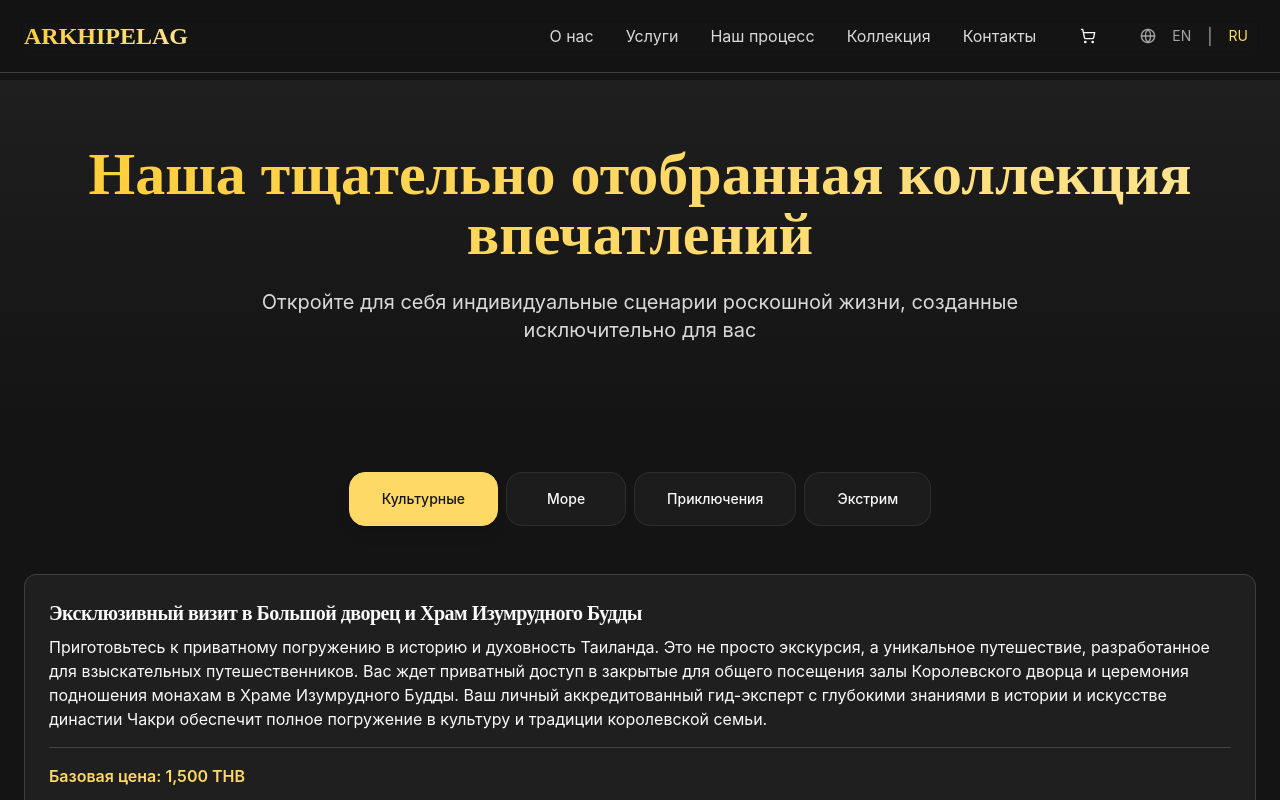
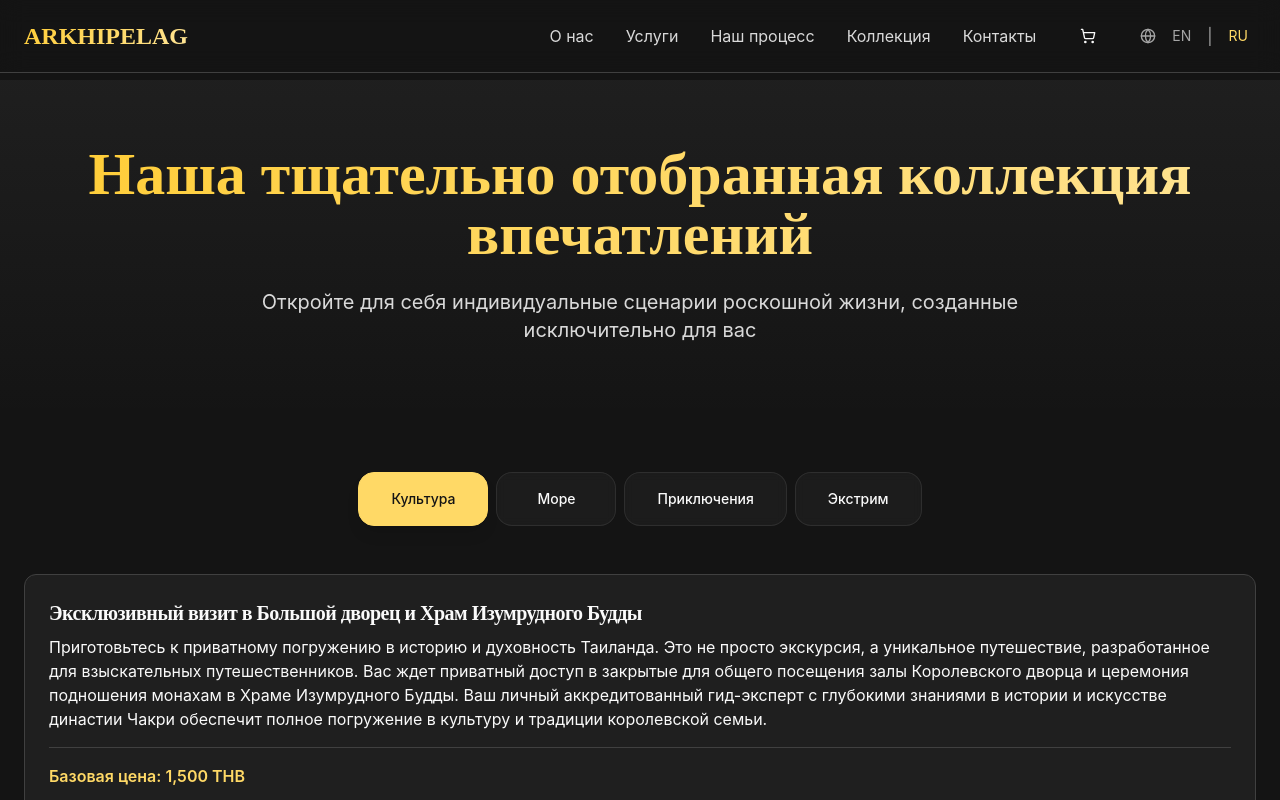
Before and after one commit to glebaanat-beep/arkhipelag-landing, a React (Vite) app: page /experiences-catalog in a window 1280 px wide. Shown: the top 800 px of the page. Built offline with nearby package versions, Linux system fonts and the light colour scheme.

Commit message:
Update cultural tab name

```diff
--- a/src/contexts/LanguageContext.tsx
+++ b/src/contexts/LanguageContext.tsx
@@ -129,7 +129,7 @@ const translations: Translations = {
 
     // Catalog Page
     'catalog.title': 'Our Curated Collection of Experiences',
-    'catalog.tab.cultural': 'Cultural',
+    'catalog.tab.cultural': 'Culture',
     'catalog.tab.sea': 'Sea',
     'catalog.tab.adventure': 'Adventure',
     'catalog.tab.extreme': 'Extreme',
@@ -426,7 +426,7 @@ const translations: Translations = {
 
     // Catalog Page
     'catalog.title': 'Наша тщательно отобранная коллекция впечатлений',
-    'catalog.tab.cultural': 'Культурные',
+    'catalog.tab.cultural': 'Культура',
     'catalog.tab.sea': 'Море',
     'catalog.tab.adventure': 'Приключения',
     'catalog.tab.extreme': 'Экстрим',
```
